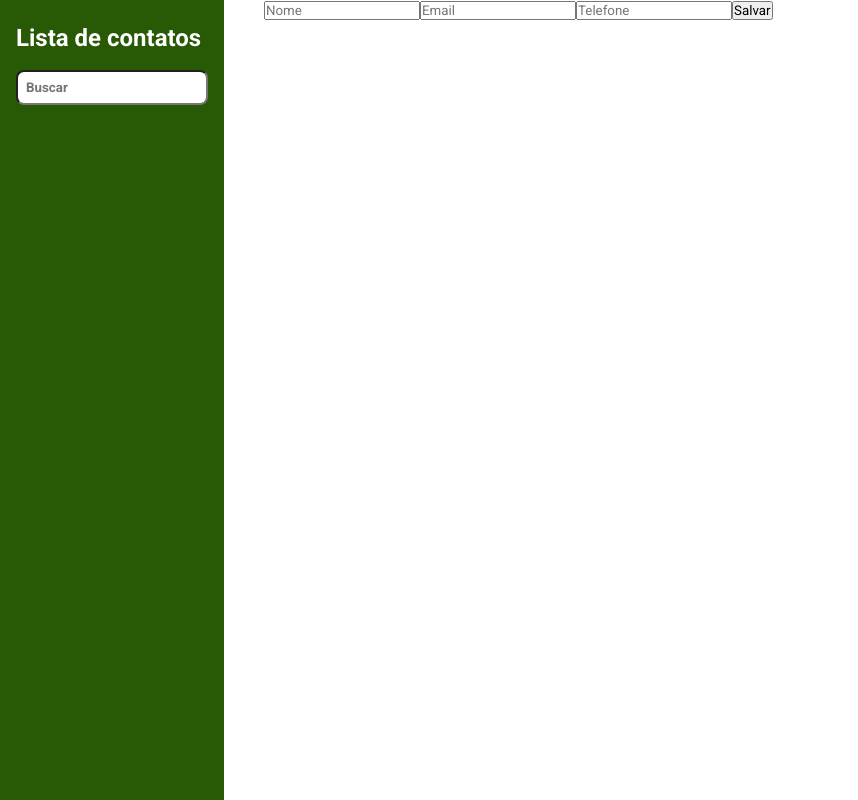
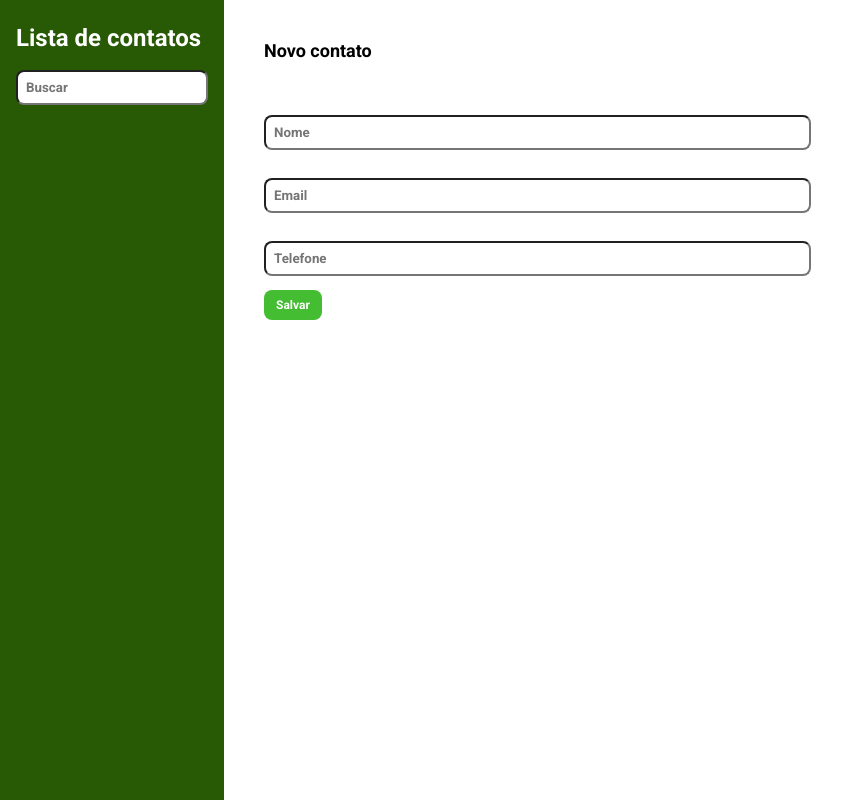
Before and after one commit to DouglassenG/lista_de_contatos, a React (Create React App) app: page /novo in a window 1280 px wide. Shown: the whole page, without its empty margins (0-858 px from the left). Built offline with nearby package versions, Linux system fonts and the light colour scheme.

Commit message:
Criando o cadastrar contato

```diff
--- a/src/components/Contato/index.tsx
+++ b/src/components/Contato/index.tsx
@@ -5,6 +5,7 @@ import * as S from './styles'
 
 import { remover, editar } from '../../store/reducers/contatos'
 import ContatoClass from '../../models/Contato'
+import { BotaoSalvar } from '../../styles'
 
 type Props = ContatoClass
 
@@ -53,7 +54,7 @@ const Contato = ({
       <S.BarraAcoes>
         {estaEditando ? (
           <>
-            <S.BotaoSalvar
+            <BotaoSalvar
               onClick={() => {
                 dispatch(
                   editar({
@@ -67,7 +68,7 @@ const Contato = ({
               }}
             >
               Salvar
-            </S.BotaoSalvar>
+            </BotaoSalvar>
             <S.BotaoCancelarRemover onClick={cancelarEdicao}>
               Cancelar
             </S.BotaoCancelarRemover>
--- a/src/components/Contato/styles.ts
+++ b/src/components/Contato/styles.ts
@@ -2,8 +2,8 @@ import styled from 'styled-components'
 import variaveis from '../../styles/variaveis'
 
 export const Card = styled.div`
-  background-color: #fcfcfc;
-  box-shadow: 0px 4px 4px rgba(0, 0, 0, 0.35);
+  background-color: #e9ece9ff;
+  box-shadow: 0px 4px 4px rgba(0, 0, 0, 0.45);
   padding: 16px;
   margin-bottom: 32px;
   border-radius: 16px;
@@ -57,10 +57,6 @@ export const Botao = styled.button`
   margin-right: 8px;
 `
 
-export const BotaoSalvar = styled(Botao)`
-  background-color: ${variaveis.verde};
-`
-
 export const BotaoCancelarRemover = styled(Botao)`
   background-color: ${variaveis.vermelho};
 `
--- a/src/containers/BarraLateral/index.tsx
+++ b/src/containers/BarraLateral/index.tsx
@@ -2,6 +2,7 @@ import { useDispatch, useSelector } from 'react-redux'
 import * as S from './styles'
 import { RootReducer } from '../../store'
 import { alterarTermo } from '../../store/reducers/filtro'
+import { Campo } from '../../styles'
 
 const BarraLateral = () => {
   const dispatch = useDispatch()
@@ -11,7 +12,7 @@ const BarraLateral = () => {
     <S.Aside>
       <div>
         <S.TituloBarraLateral>Lista de contatos</S.TituloBarraLateral>
-        <S.Campo
+        <Campo
           type="text"
           placeholder="Buscar"
           value={termo}
--- a/src/containers/BarraLateral/styles.ts
+++ b/src/containers/BarraLateral/styles.ts
@@ -18,13 +18,3 @@ export const TituloBarraLateral = styled.h2`
   margin-bottom: 18px;
   margin-top: 8px;
 `
-
-export const Campo = styled.input`
-  padding: 8px;
-  background-color: #fff;
-  border-radius: 8px;
-  font-weight: bold;
-  color: #666666;
-  border-color: #66666;
-  width: 100%;
-`
--- a/src/containers/Formulario/index.tsx
+++ b/src/containers/Formulario/index.tsx
@@ -1,14 +1,53 @@
-import { MainContainer } from '../../styles'
+import { FormEvent, useState } from 'react'
+import { useDispatch } from 'react-redux'
+import { useNavigate } from 'react-router-dom'
 
-const Formulario = () => (
-  <MainContainer>
-    <form>
-      <input type="text" placeholder="Nome" />
-      <input type="email" placeholder="Email" />
-      <input type="number" placeholder="Telefone" />
-      <button>Salvar</button>
-    </form>
-  </MainContainer>
-)
+import { Form } from './styles'
+import { BotaoSalvar, Campo, MainContainer, Titulo } from '../../styles'
+import Contato from '../../models/Contato'
+import { cadastrar } from '../../store/reducers/contatos'
+
+const Formulario = () => {
+  const dispatch = useDispatch()
+  const navigate = useNavigate()
+
+  const [titulo, setTitulo] = useState('')
+  const [email, setEmail] = useState('')
+  const [telefone, setTelefone] = useState('')
+
+  const cadastrarContato = (evento: FormEvent) => {
+    evento.preventDefault()
+    const contatoParaAdicionar = new Contato(titulo, email, telefone, 9)
+    dispatch(cadastrar(contatoParaAdicionar))
+    navigate('/')
+  }
+
+  return (
+    <MainContainer>
+      <Titulo>Novo contato</Titulo>
+      <Form onSubmit={cadastrarContato}>
+        <Campo
+          value={titulo}
+          onChange={(evento) => setTitulo(evento.target.value)}
+          type="text"
+          placeholder="Nome"
+        />
+        <Campo
+          value={email}
+          onChange={(evento) => setEmail(evento.target.value)}
+          type="email"
+          placeholder="Email"
+        />
+        <Campo
+          value={telefone}
+          onChange={(evento) => setTelefone(evento.target.value)}
+          type="number"
+          placeholder="Telefone"
+        />
+        <BotaoSalvar>Salvar</BotaoSalvar>
+      </Form>
+    </MainContainer>
+  )
+}
 
 export default Formulario
--- /dev/null
+++ b/src/containers/Formulario/styles.ts
@@ -0,0 +1,11 @@
+import styled from 'styled-components'
+
+export const Form = styled.form`
+  max-width: 547px;
+  width: 100%;
+
+  input {
+    margin: 14px 0;
+    text-decoration: none;
+  }
+`
--- a/src/containers/ListaDeContatos/index.tsx
+++ b/src/containers/ListaDeContatos/index.tsx
@@ -1,7 +1,7 @@
 import { useSelector } from 'react-redux'
 
 import Contato from '../../components/Contato'
-import { MainContainer } from '../../styles'
+import { MainContainer, Titulo } from '../../styles'
 import { RootReducer } from '../../store'
 
 const ListaDeContatos = () => {
@@ -31,7 +31,7 @@ const ListaDeContatos = () => {
 
   return (
     <MainContainer>
-      <p>{mensagem}</p>
+      <Titulo as="p">{mensagem}</Titulo>
       <ul>
         {contatos.map((c) => (
           <li key={c.nome}>
--- a/src/store/reducers/contatos.ts
+++ b/src/store/reducers/contatos.ts
@@ -45,10 +45,21 @@ const contatosSlice = createSlice({
       if (indexDoContato >= 0) {
         state.itens[indexDoContato] = action.payload
       }
+    },
+    cadastrar: (state, action: PayloadAction<Contato>) => {
+      const contatoJaExiste = state.itens.find(
+        (contato) =>
+          contato.nome.toLowerCase() === action.payload.nome.toLowerCase()
+      )
+      if (contatoJaExiste) {
+        alert('Já existe um contato com esse nome')
+      } else {
+        state.itens.push(action.payload)
+      }
     }
   }
 })
 
-export const { remover, editar } = contatosSlice.actions
+export const { remover, editar, cadastrar } = contatosSlice.actions
 
 export default contatosSlice.reducer
--- a/src/styles/index.ts
+++ b/src/styles/index.ts
@@ -1,4 +1,6 @@
 import styled, { createGlobalStyle } from 'styled-components'
+import variaveis from './variaveis'
+import { Botao } from '../components/Contato/styles'
 
 const EstiloGlobal = createGlobalStyle`
   *{
@@ -21,4 +23,24 @@ export const MainContainer = styled.main`
   overflow-y: scroll;
 `
 
+export const Titulo = styled.p`
+  display: block;
+  margin-top: 40px;
+  margin-bottom: 40px;
+  font-size: 18px;
+  font-weight: bold;
+`
+export const Campo = styled.input`
+  padding: 8px;
+  background-color: #fff;
+  border-radius: 8px;
+  font-weight: bold;
+  color: #666666;
+  border-color: #66666;
+  width: 100%;
+`
+export const BotaoSalvar = styled(Botao)`
+  background-color: ${variaveis.verde};
+`
+
 export default EstiloGlobal
```
